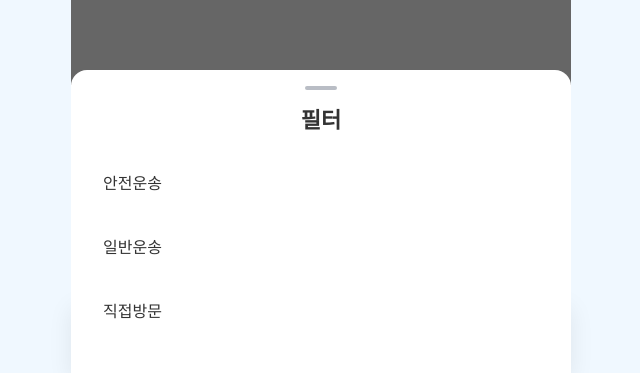
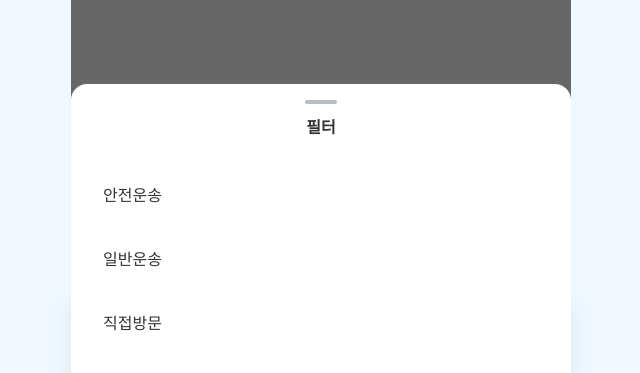
Before and after one commit to petqua/frontend, a React (Vite) app: page /results in a window 1280 px wide. Both pictures are taken after a click on the element "운송 방법". Shown: the part 424-797 px from the top of the page, without its empty margins (319-959 px from the left). Built offline with nearby package versions, Linux system fonts and the light colour scheme; no server answers; a web font is replaced by a local one.

Commit message:
refactor: 모달 컴포넌트 리팩토링
- 최상위 모달 : molecules
- 커스텀 모달 : organisms > modals

```diff
--- a/src/components/molecules/Modal.tsx
+++ b/src/components/molecules/Modal.tsx
@@ -1,71 +1,80 @@
-import { SetStateAction, useState } from 'react';
+import React, { useEffect } from 'react';
+import { BoldText, FlexBox } from '../atoms';
+import { theme } from '../../styles/theme';
 import styled, { keyframes } from 'styled-components';
-import { RegularText, BoldText, FlexBox } from '../atoms';
-import { theme } from '../../styles/theme';
-import { FaCheck } from 'react-icons/fa6';
+import { IoChevronBackOutline, IoClose } from 'react-icons/io5';
 
-interface Option {
-  name: string;
-  title: string;
+interface Modal {
+  children: React.ReactNode;
+  title?: string;
+  visible: boolean;
+  handleCloseModal: () => void;
+  hasInput?: boolean;
+  hasBackBtn?: boolean;
 }
 
-interface Modal {
-  value: string;
-  setIsOpenModal: React.Dispatch<SetStateAction<boolean>>;
-  setValue: React.Dispatch<SetStateAction<string>>;
-  options: Option[];
-  title: string;
-}
-
-// 모달은 꼭 page 단위에서 사용해야함!!
-const Modal = ({ setIsOpenModal, setValue, value, options, title }: Modal) => {
-  const [visible, setVisible] = useState(true);
-
-  // 모달 닫을 시 애니메이션 적용하기 위한 딜레이
-  const handleCloseModal = () => {
-    setVisible(false);
-    setTimeout(() => {
-      setIsOpenModal(false);
-    }, 250);
+const Modal = ({
+  children,
+  title,
+  visible,
+  handleCloseModal,
+  hasInput,
+  hasBackBtn,
+}: Modal) => {
+  // 모달 사용 시 스크롤 방지
+  useEffect(() => {
+    document.body.style.cssText = `
+        position: fixed;
+        top: -${window.scrollY}px;
+        overflow-y: scroll;
+        width: 100%;`;
+    return () => {
+      const scrollY = document.body.style.top;
+      document.body.style.cssText = '';
+      window.scrollTo(0, parseInt(scrollY || '0', 10) * -1);
     };
+  }, []);
 
   return (
     <ModalOverlay onClick={handleCloseModal} $visible={visible}>
       <Container onClick={(e) => e.stopPropagation()} $visible={visible}>
-        <Bar />
-        <BoldText
+        {!hasInput && <Bar />}
+        <FlexBox
+          align="center"
+          justify={hasInput ? 'space-between' : 'center'}
+          padding="1.6rem 1.4rem 2.8rem 1.4rem"
+          style={{ width: '100%' }}
+        >
+          {hasInput && (
+            <IoChevronBackOutline
               size={22}
               color={theme.color.gray.main}
-          style={{ padding: '2rem 0' }}
+              style={{
+                visibility: hasBackBtn ? 'visible' : 'hidden',
+                cursor: 'pointer',
+              }}
+            />
+          )}
+          {title && (
+            <BoldText
+              size={hasInput ? 18 : 16}
+              color={theme.color.gray.main}
+              style={{ padding: '' }}
             >
               {title}
             </BoldText>
-        {options.map((item, idx) => (
-          <FlexBox
-            key={idx}
-            align="center"
-            justify="space-between"
-            style={{ width: '100%', padding: '2.4rem 3.2rem' }}
-            onClick={() => {
-              setValue(item.name);
-              handleCloseModal();
+          )}
+          {hasInput && (
+            <IoClose
+              size={22}
+              color={theme.color.gray.main}
+              style={{
+                cursor: 'pointer',
               }}
-          >
-            {item.name === value ? (
-              <BoldText size={16} color={theme.color.gray.main}>
-                {item.title}
-              </BoldText>
-            ) : (
-              <RegularText size={16} color={theme.color.gray.main}>
-                {item.title}
-              </RegularText>
-            )}
-
-            {item.name === value && (
-              <FaCheck color={theme.color.gray.main} size={18} />
+            />
           )}
         </FlexBox>
-        ))}
+        {children}
       </Container>
     </ModalOverlay>
   );
@@ -73,7 +82,6 @@ const Modal = ({ setIsOpenModal, setValue, value, options, title }: Modal) => {
 
 export default Modal;
 
-// 애니메이션 재사용 될 때 style>animation 파일로 따로 분리할게요
 const fadeIn = keyframes`
     from {
       opacity: 0;
@@ -116,15 +124,13 @@ to {
 
 const ModalOverlay = styled.div<{ $visible: boolean }>`
   width: 100%;
-  height: 100vh;
+  height: 100%;
   position: absolute;
   top: 0;
   left: 0;
   z-index: 100;
-  display: flex;
-  justify-content: center;
-  align-items: flex-end;
   background-color: rgba(0, 0, 0, 0.6);
+  overflow: ${({ $visible }) => ($visible ? 'hidden' : 'auto')};
 
   animation: ${({ $visible }) => ($visible ? fadeIn : fadeOut)} 0.3s ease-in-out;
 `;
@@ -135,7 +141,9 @@ const Container = styled.div<{ $visible: boolean }>`
   max-width: 50rem;
   height: fit-content;
   padding-top: 1.6rem;
-  padding-bottom: 3.2rem;
+  /* padding-bottom: 1.4rem; */
+  position: fixed;
+  bottom: 0;
   display: flex;
   flex-direction: column;
   align-items: center;
--- a/src/components/molecules/index.ts
+++ b/src/components/molecules/index.ts
@@ -6,7 +6,8 @@ import Carousel from './Carousel';
 import PreviewListTitle from './PreviewListTitle';
 import RowScrollContainer from './RowScrollContainer';
 import Filter from './Filter';
-import Modal from './Modal';
+import ListModal from '../organisms/modals/ListModal';
+import ReviewModal from '../organisms/modals/ReviewModal';
 import TopNav from './TopNav';
 import BottomNavBar from './BottomNavBar';
 import SearchBar from './SearchBar';
@@ -26,7 +27,8 @@ export {
   Carousel,
   PreviewListTitle,
   RowScrollContainer,
-  Modal,
+  ListModal,
+  ReviewModal,
   Filter,
   TopNav,
   BottomNavBar,
--- a/src/components/organisms/index.ts
+++ b/src/components/organisms/index.ts
@@ -6,7 +6,9 @@ import ProductDetailMain from './ProductDetailMain';
 import ProductDetailInfo from './ProductDetailInfo';
 import ProductDetailContents from './ProductDetailContents';
 import BottomPayBar from './BottomPayBar';
-import DeliveryAddressModal from './DeliveryAddressModal';
+import DeliveryAddressModal from './modals/DeliveryAddressModal';
+import ListModal from './modals/ListModal';
+import ReviewModal from './modals/ReviewModal';
 
 export {
   CategoryList,
@@ -17,5 +19,7 @@ export {
   ProductDetailInfo,
   ProductDetailContents,
   BottomPayBar,
+  ListModal,
+  ReviewModal,
   DeliveryAddressModal,
 };
--- a/src/components/organisms/DeliveryAddressModal.tsx
+++ b/src/components/organisms/modals/DeliveryAddressModal.tsx
@@ -1,94 +1,13 @@
 import { SetStateAction, useEffect, useState } from 'react';
-import styled, { keyframes } from 'styled-components';
-import { BoldText, FlexBox, MediumText } from '../atoms';
-import { theme } from '../../styles/theme';
+import styled from 'styled-components';
+import { FlexBox, MediumText } from '../../atoms';
+import { theme } from '../../../styles/theme';
 import { IoIosArrowBack } from 'react-icons/io';
+import Modal from '../../molecules/Modal';
 
-interface Modal {
+interface DeliveryAddressModal {
   setIsOpenModal: React.Dispatch<SetStateAction<boolean>>;
-  title: string;
 }
-
-// 애니메이션 재사용 될 때 style>animation 파일로 따로 분리할게요
-const fadeIn = keyframes`
-  from {
-    opacity: 0;
-  }
-  to {
-    opacity: 1;
-  }
-`;
-
-const fadeOut = keyframes`
-  from {
-    opacity: 1;
-  }
-  to {
-    opacity: 0;
-  }
-`;
-
-const slideUp = keyframes`
-from {
-    transform: translateY(100%);
-    opacity: 0;
-}
-to {
-    transform: translateY(0);
-    opacity: 1;
-}
-`;
-
-const slideDown = keyframes`
-from {
-    transform: translateY(0);
-    opacity: 1;
-}
-to {
-    transform: translateY(100%);
-    opacity: 0;
-}
-`;
-
-const ModalOverlay = styled.div<{ $visible: boolean }>`
-  width: 100%;
-  height: 100vh;
-  position: absolute;
-  top: 0;
-  left: 0;
-  z-index: 100;
-  display: flex;
-  justify-content: center;
-  align-items: flex-end;
-  background-color: rgba(0, 0, 0, 0.6);
-
-  animation: ${({ $visible }) => ($visible ? fadeIn : fadeOut)} 0.3s ease-in-out;
-`;
-
-const Container = styled.div<{ $visible: boolean }>`
-  width: 100%;
-  min-width: 20rem;
-  max-width: 50rem;
-  height: fit-content;
-  padding-top: 1.6rem;
-  display: flex;
-  flex-direction: column;
-  align-items: center;
-  z-index: 101;
-  background-color: white;
-  border-top-left-radius: 1.6rem;
-  border-top-right-radius: 1.6rem;
-  gap: 1.6rem;
-  animation: ${({ $visible }) => ($visible ? slideUp : slideDown)} 0.3s
-    ease-in-out;
-`;
-
-const Bar = styled.div`
-  width: 3.2rem;
-  height: 0.4rem;
-  background-color: ${({ theme }) => theme.color.gray[50]};
-  border-radius: 0.2rem;
-`;
 
 const Input = styled.input`
   border: 0.05rem solid ${({ theme }) => theme.color.gray[50]};
@@ -195,8 +114,7 @@ const InputAddressForm = ({ onChangeHandler }: any) => {
   );
 };
 
-// 모달은 꼭 page 단위에서 사용해야함!!
-const DeliveryAddressModal = ({ setIsOpenModal, title }: Modal) => {
+const DeliveryAddressModal = ({ setIsOpenModal }: DeliveryAddressModal) => {
   const [addressInfo, setAddressInfo] = useState({
     name: '',
     receiver: '',
@@ -231,24 +149,13 @@ const DeliveryAddressModal = ({ setIsOpenModal, title }: Modal) => {
   }, []);
 
   return (
-    <ModalOverlay onClick={handleCloseModal} $visible={visible}>
-      <Container onClick={(e) => e.stopPropagation()} $visible={visible}>
-        <Bar />
-        <FlexBox justify="center" align="center" style={{ width: '100%' }}>
-          <IoIosArrowBack
-            size={24}
-            color={theme.color.gray.main}
-            onClick={handleCloseModal}
-            style={{ position: 'absolute', left: '1rem' }}
-          />
-          <BoldText
-            size={18}
-            color={theme.color.gray.main}
-            style={{ padding: '2rem 0' }}
-          >
-            {title}
-          </BoldText>
-        </FlexBox>
+    <Modal
+      title="운송지 추가"
+      visible={visible}
+      handleCloseModal={handleCloseModal}
+      hasInput
+    >
+      <FlexBox col gap="1.6rem" style={{ width: '100%' }}>
         <InputForm
           title="배송지명"
           name="name"
@@ -265,9 +172,9 @@ const DeliveryAddressModal = ({ setIsOpenModal, title }: Modal) => {
           onChangeHandler={handleChange}
         />
         <InputAddressForm onChangeHandler={handleChange} />
-        <ApplyButton>적용하기</ApplyButton>
-      </Container>
-    </ModalOverlay>
+        <ApplyButton onClick={handleCloseModal}>적용하기</ApplyButton>
+      </FlexBox>
+    </Modal>
   );
 };
 
--- /dev/null
+++ b/src/components/organisms/modals/ListModal.tsx
@@ -0,0 +1,72 @@
+import { SetStateAction, useState } from 'react';
+import { RegularText, BoldText, FlexBox } from '../../atoms';
+import { theme } from '../../../styles/theme';
+import { FaCheck } from 'react-icons/fa6';
+import Modal from '../../molecules/Modal';
+
+interface Option {
+  name: string;
+  title: string;
+}
+
+interface ListModal {
+  value: string;
+  setIsOpenModal: React.Dispatch<SetStateAction<boolean>>;
+  setValue: React.Dispatch<SetStateAction<string>>;
+  options: Option[];
+  title: string;
+}
+
+const ListModal = ({
+  setIsOpenModal,
+  setValue,
+  value,
+  options,
+  title,
+}: ListModal) => {
+  const [visible, setVisible] = useState(true);
+
+  // 모달 닫을 시 애니메이션 적용하기 위한 딜레이
+  const handleCloseModal = () => {
+    setVisible(false);
+    setTimeout(() => {
+      setIsOpenModal(false);
+    }, 250);
+  };
+
+  return (
+    <Modal title={title} visible={visible} handleCloseModal={handleCloseModal}>
+      <>
+        {options.map((item, idx) => (
+          <FlexBox
+            key={idx}
+            align="center"
+            justify="space-between"
+            style={{ width: '100%', padding: '2.4rem 3.2rem' }}
+            onClick={() => {
+              setValue(item.name);
+              handleCloseModal();
+            }}
+          >
+            {item.name === value ? (
+              <BoldText size={16} color={theme.color.gray.main}>
+                {item.title}
+              </BoldText>
+            ) : (
+              <RegularText size={16} color={theme.color.gray.main}>
+                {item.title}
+              </RegularText>
+            )}
+
+            {item.name === value && (
+              <FaCheck color={theme.color.gray.main} size={18} />
+            )}
+          </FlexBox>
+        ))}
+        <div style={{ height: '2rem' }} />
+      </>
+    </Modal>
+  );
+};
+
+export default ListModal;
--- a/src/pages/ProductListPage.tsx
+++ b/src/pages/ProductListPage.tsx
@@ -1,7 +1,7 @@
 import { useState } from 'react';
 import { FlexBox } from '../components/atoms';
-import { Modal, Filter, TopNav } from '../components/molecules';
-import { ProductList } from '../components/organisms';
+import { Filter, TopNav } from '../components/molecules';
+import { ProductList, ListModal } from '../components/organisms';
 import { useInfiniteQuery } from '@tanstack/react-query';
 import { useSearchParams } from 'react-router-dom';
 import { getProductsAPI } from '../apis';
@@ -98,7 +98,7 @@ const ProductListPage = () => {
 
         {/* =================== 모달 =================== */}
         {isOpenSortModal && (
-          <Modal
+          <ListModal
             options={sortOptions}
             title="필터"
             value={sortValue}
--- a/src/pages/SearchResultPage.tsx
+++ b/src/pages/SearchResultPage.tsx
@@ -1,13 +1,9 @@
 import { useLocation } from 'react-router-dom';
-import {
-  BottomNavBar,
-  Filter,
-  Modal,
-  SearchBar,
-} from '../components/molecules';
+import { BottomNavBar, Filter, SearchBar } from '../components/molecules';
 import { useState } from 'react';
 import { FlexBox } from '../components/atoms';
-import { ProductList } from '../components/organisms';
+
+import { ProductList, ListModal } from '../components/organisms';
 import { useInfiniteQuery } from '@tanstack/react-query';
 import { getSearchProductsAPI } from '../apis';
 
@@ -75,7 +71,7 @@ const SearchResultPage = () => {
       />
 
       {isOpenModal && (
-        <Modal
+        <ListModal
           options={currentFilter === 'sort' ? sortOptions : transitOptions}
           title="필터"
           value={currentFilter === 'sort' ? sort : transit}
```
Lines whose indentation alone changed are shown as unchanged.
